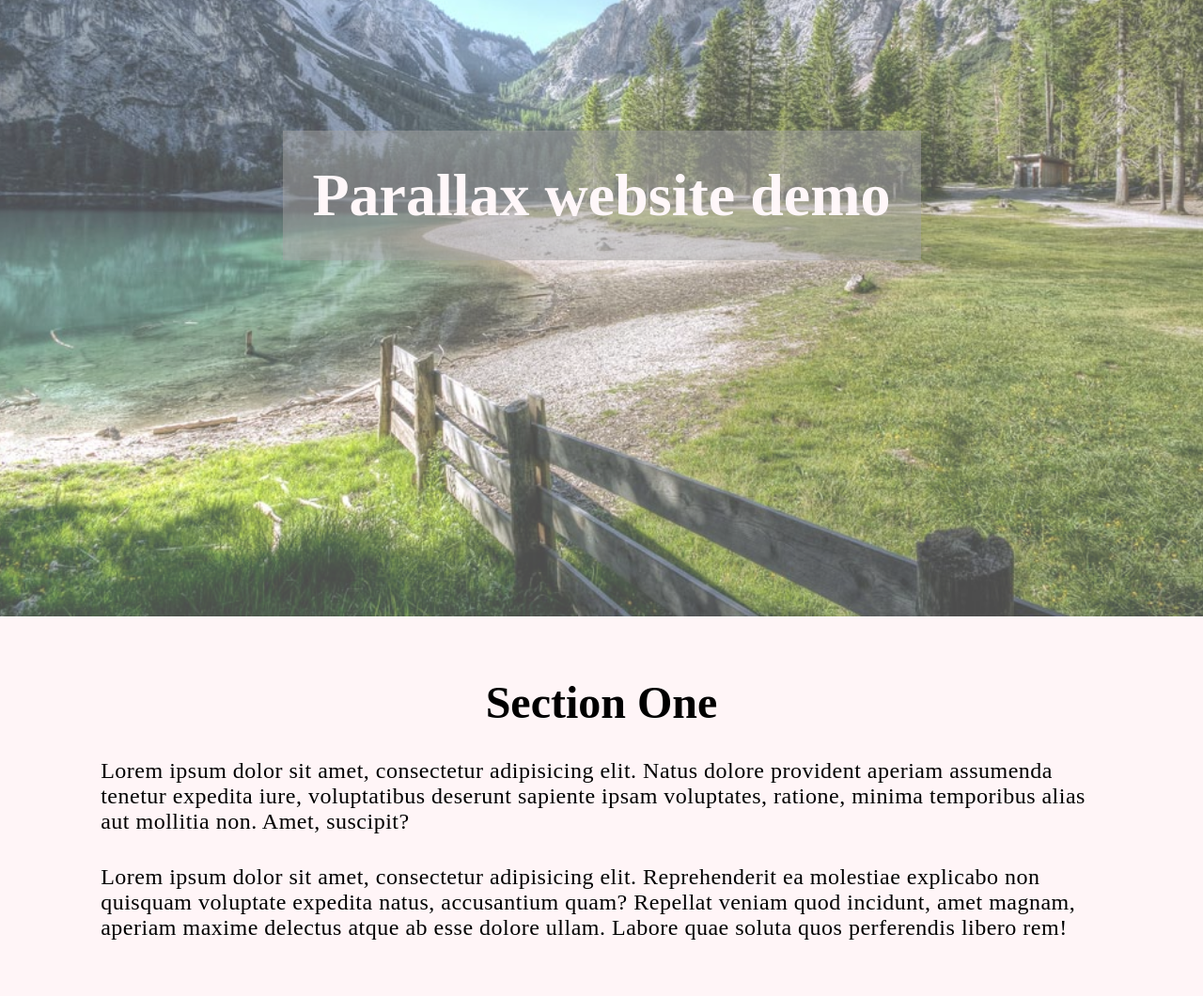
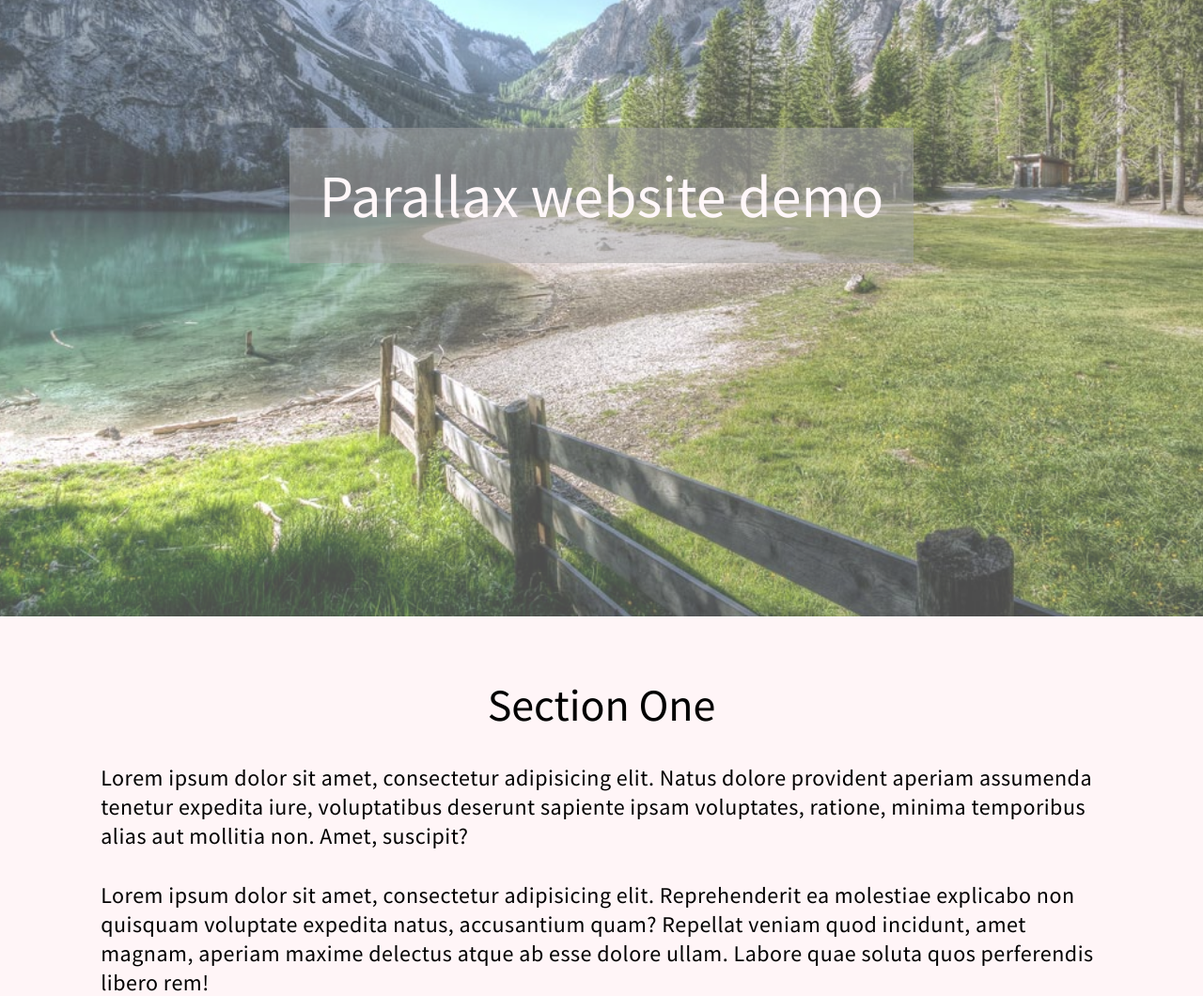
Before and after one commit to sargalias/html-css-sample-pages, a plain HTML site: page Paralax page/index.html in a window 1280 px wide. Shown: the part 240-1300 px from the top of the page at 94% size. Drawn offline with Linux system fonts and the light colour scheme.

Commit message:
changed font

```diff
--- a/Paralax page/index.html
+++ b/Paralax page/index.html
@@ -5,6 +5,7 @@
 	<meta name="viewport" content="width=device-width">
 	<title>HTML &amp; CSS Parallax Page</title>
 	<link href="styles.css" rel="stylesheet">
+	<link href="https://fonts.googleapis.com/css?family=Source+Sans+Pro" rel="stylesheet">
 </head>
 <body>
 	<main>
--- a/Paralax page/styles.css
+++ b/Paralax page/styles.css
@@ -9,6 +9,8 @@ html, body, main {
 
 body {
 	font-size: 10px;
+	font-weight: 400;
+	font-family: 'Source Sans Pro', sans-serif;
 }
 
 
@@ -51,11 +53,13 @@ body {
 
 h1 {
 	font-size: 4rem;
+	font-weight: 400;
 }
 
 h2 {
 	font-size: 3rem;
 	padding: 1rem;
+	font-weight: 400;
 }
 
 p {
```
